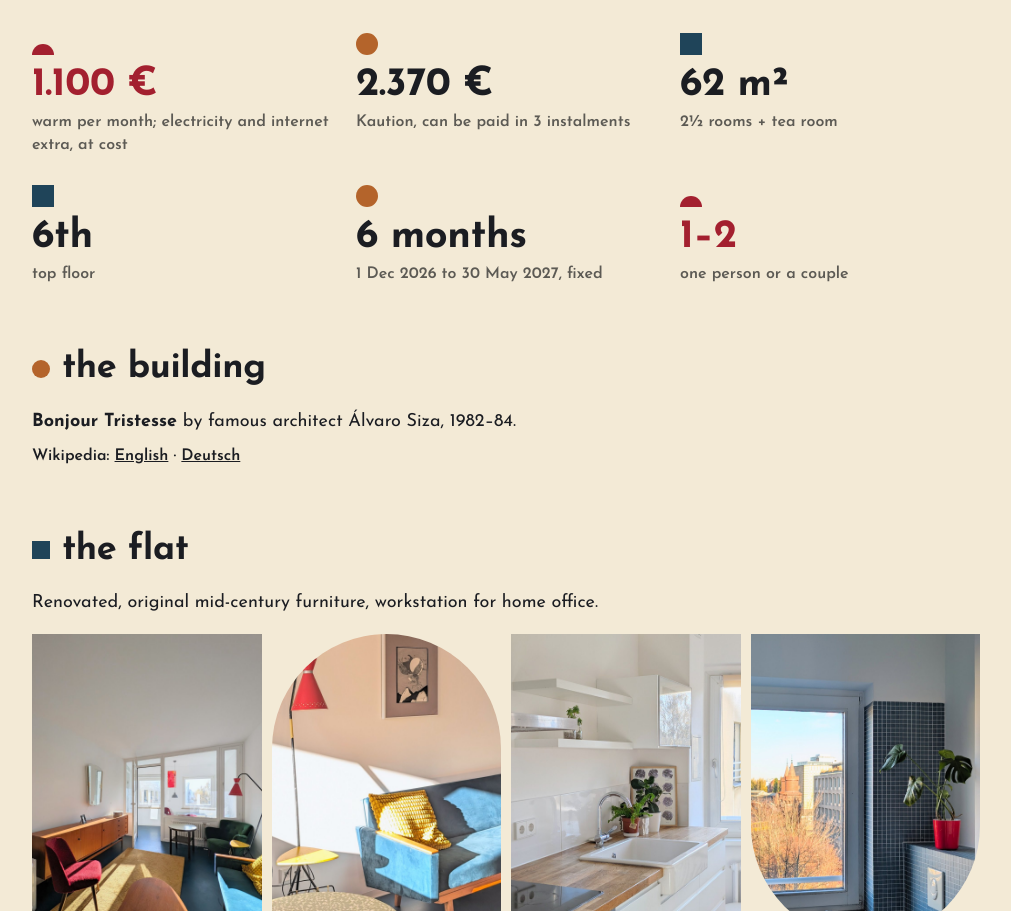
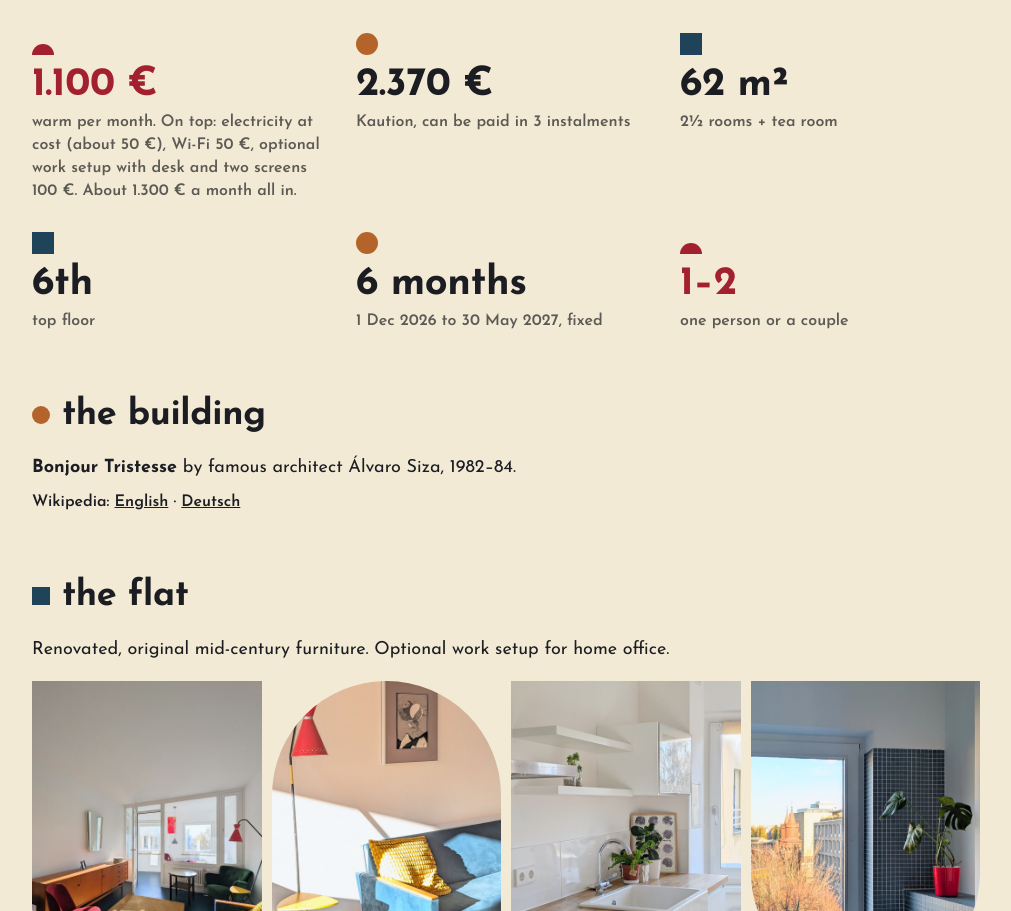
Before and after one commit to klaudiapank/bt, a plain HTML site: page index.html in a window 1280 px wide. Shown: the part 826-1737 px from the top of the page, without its empty margins (134-1145 px from the left). Drawn offline with Linux system fonts and the light colour scheme.

Commit message:
Price: show the all-in monthly cost (about 1.300 €)

```diff
--- a/index.html
+++ b/index.html
@@ -5,7 +5,7 @@
 <meta name="viewport" content="width=device-width,initial-scale=1">
 <meta name="robots" content="noindex">
 <title>Whole Flat, Kreuzberg</title>
-<meta name="description" content="Whole furnished flat in Siza's Bonjour Tristesse, Kreuzberg. Zwischenmiete 1.12.2026 – 30.5.2027, 1.100 € warm.">
+<meta name="description" content="Whole furnished flat in Siza's Bonjour Tristesse, Kreuzberg. Zwischenmiete 1.12.2026 – 30.5.2027, 1.100 € warm, about 1.300 € all in.">
 <link rel="preconnect" href="https://fonts.googleapis.com">
 <link rel="preconnect" href="https://fonts.gstatic.com" crossorigin>
 <link rel="stylesheet" href="https://fonts.googleapis.com/css2?family=Josefin+Sans:wght@400;600;700&display=swap">
@@ -112,7 +112,7 @@ dialog.lb button{position:fixed; top:12px; right:16px; font:700 28px/1 var(--fon
   <div class="band">100 m to U1/U3 Schlesisches Tor</div>
 
   <ul class="facts">
-    <li class="rent"><i class="m h"></i><b>1.100 €</b><span>warm per month; electricity and internet extra, at cost</span></li>
+    <li class="rent"><i class="m h"></i><b>1.100 €</b><span>warm per month. On top: electricity at cost (about 50 €), Wi-Fi 50 €, optional work setup with desk and two screens 100 €. About 1.300 € a month all in.</span></li>
     <li><i class="m c"></i><b>2.370 €</b><span>Kaution, can be paid in 3 instalments</span></li>
     <li><i class="m s"></i><b>62 m²</b><span>2½ rooms + tea room</span></li>
     <li><i class="m s"></i><b>6th</b><span>top floor</span></li>
@@ -128,7 +128,7 @@ dialog.lb button{position:fixed; top:12px; right:16px; font:700 28px/1 var(--fon
 
   <section>
     <h2 class="s">the flat</h2>
-    <p>Renovated, original mid-century furniture, workstation for home office.</p>
+    <p>Renovated, original mid-century furniture. Optional work setup for home office.</p>
     <div class="gallery" style="margin-top:18px">
       <a class="zoom" href="img/living.jpg"><img src="img/living.jpg" alt="Living room with sideboard and red chair" loading="lazy"></a>
       <a class="zoom" href="img/sofa.jpg"><img src="img/sofa.jpg" alt="Blue sofa, yellow cushion and red floor lamp" loading="lazy"></a>
```
